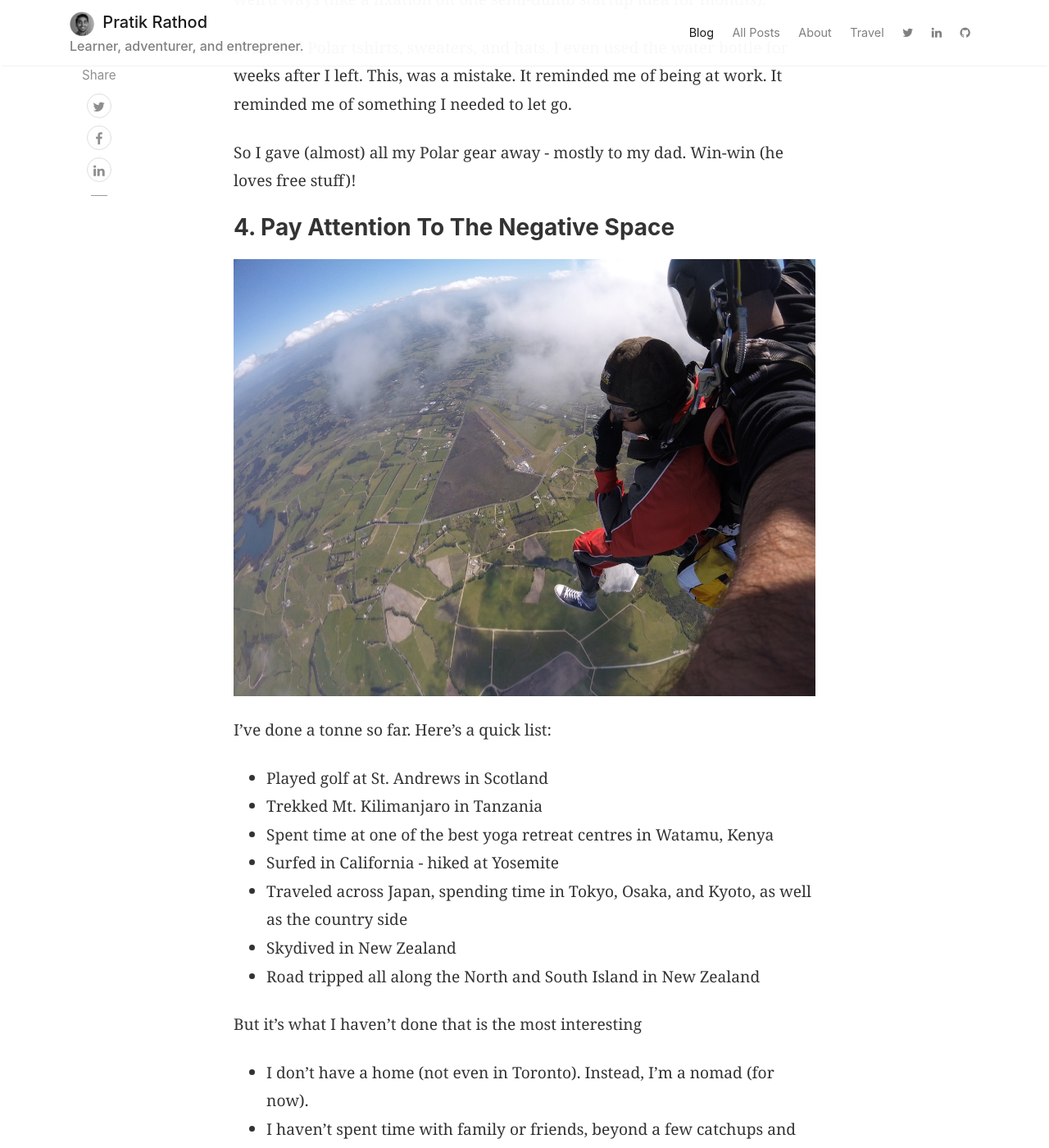
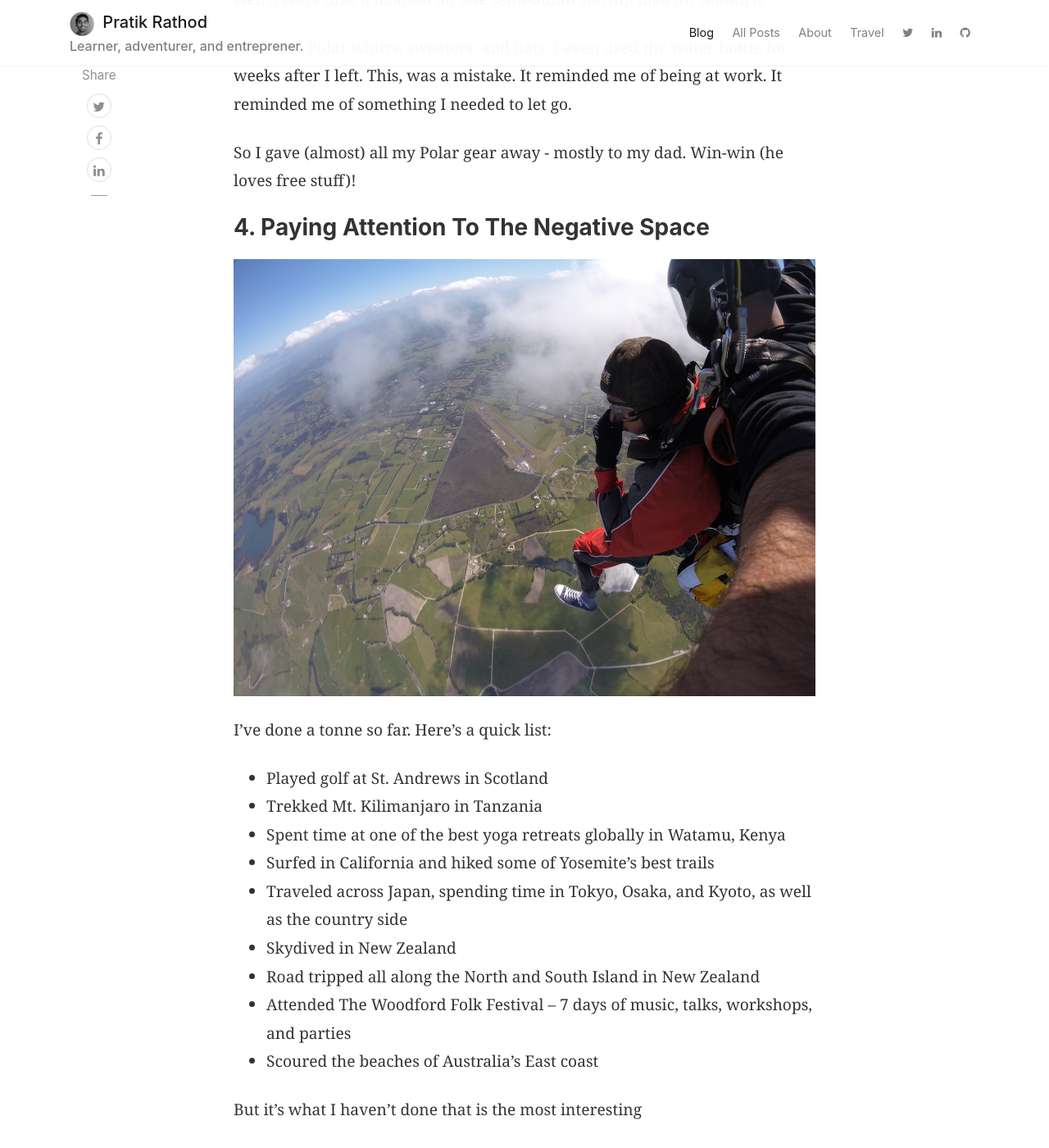
Before and after one commit to p2rathod/p2rathod.github.io, a Jekyll site: the page built from _posts/2018-11-27-5-takeways-from-quitting-and-taking-time-off.md, in a window 1280 px wide and 1400 px high, scrolled down 3493 px. Shown: the whole window at 82% size. Built offline with Jekyll 4.4.1, drawn with Linux system fonts in a browser that asks for light colours; comment, search, counter and statistics services are not loaded; some of the changed text lies outside the part shown.

Commit message:
minor updates

```diff
--- a/_posts/2018-11-27-5-takeways-from-quitting-and-taking-time-off.md
+++ b/_posts/2018-11-27-5-takeways-from-quitting-and-taking-time-off.md
@@ -49,7 +49,7 @@ I still had Polar tshirts, sweaters, and hats. I even used the water bottle for
 
 So I gave (almost) all my Polar gear away - mostly to my dad. Win-win (he loves free stuff)!
 
-### 4. Pay Attention To The Negative Space
+### 4. Paying Attention To The Negative Space
 
 ![Skydiving In The Bay Of Islands]({{site.url}}/assets/images/posts/travel/five-lessons/negative_space.JPG "Skydiving In The Bay Of Islands")
 
@@ -57,11 +57,13 @@ I've done a tonne so far. Here's a quick list:
 
 - Played golf at St. Andrews in Scotland
 - Trekked Mt. Kilimanjaro in Tanzania
-- Spent time at one of the best yoga retreat centres in Watamu, Kenya
-- Surfed in California - hiked at Yosemite
+- Spent time at one of the best yoga retreats globally in Watamu, Kenya
+- Surfed in California and hiked some of Yosemite's best trails
 - Traveled across Japan, spending time in Tokyo, Osaka, and Kyoto, as well as the country side
 - Skydived in New Zealand
 - Road tripped all along the North and South Island in New Zealand
+- Attended The Woodford Folk Festival -- 7 days of music, talks, workshops, and parties
+- Scoured the beaches of Australia's East coast
 
 But it's what I haven't done that is the most interesting
 
```
Also changed, not shown: other parts of _posts/2018-11-27-5-takeways-from-quitting-and-taking-time-off.md (+3 -3 lines).
